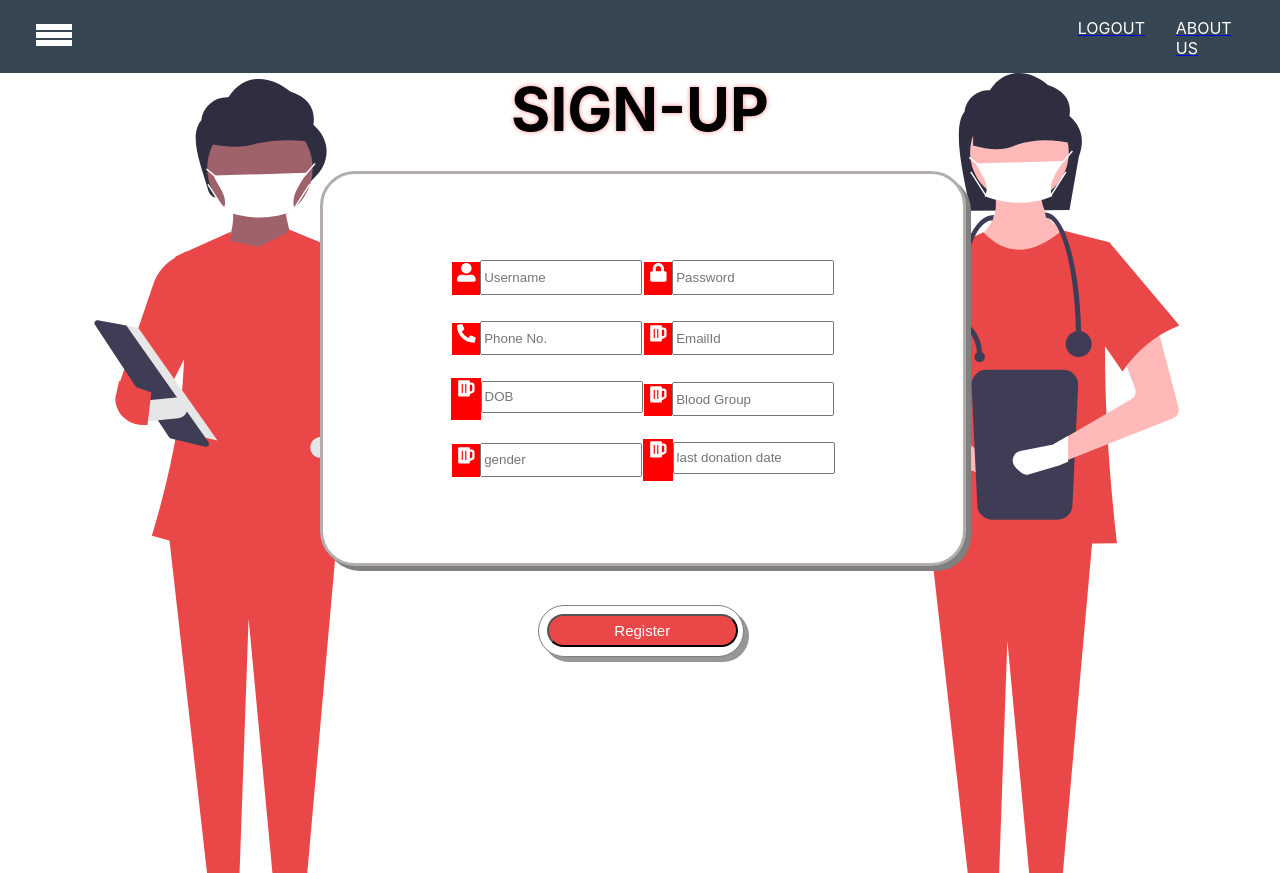
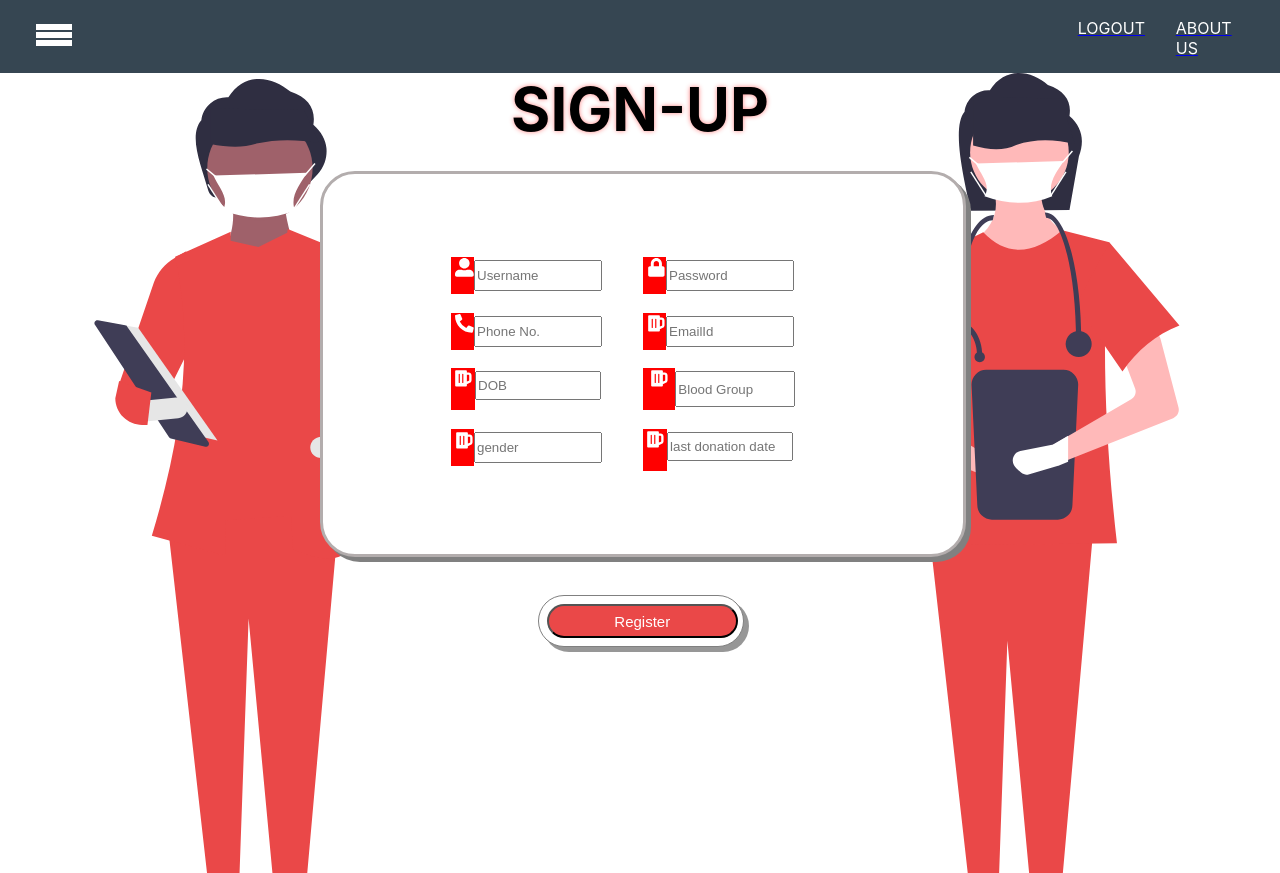
Before and after one commit to anamikaprksh/Online-Blood-Bank-system, a React (Create React App) app: page /signup in a window 1280 px wide. Built offline with nearby package versions, Linux system fonts and the light colour scheme; a web font is replaced by a local one.

Commit message:
corrected ui

```diff
--- a/src/Components/Signup/Signup.css
+++ b/src/Components/Signup/Signup.css
@@ -6,9 +6,16 @@
   width: 100%;
   height: 100%;
 }
+.big {
+  display: flex;
+  flex-direction: row;
+  margin-right:5vh;
+}
+
 .big span {
   background-color: red;
   color: white;
+  align-items: center;
 }
 
 .out {
@@ -45,11 +52,6 @@
   outline: none;
 }
 
-.date {
-  display:flex;
-  flex-direction:row;
-}
-
 .innerSpan{
   align-items: center;
   padding: 1px;
@@ -57,7 +59,8 @@
   margin-right: 0px;
   width:4vh;
 }
+
 .date{
   display:flex;
-  width: 98%;
+  width: 97%;
 }
--- a/src/Components/Signup/Signup.js
+++ b/src/Components/Signup/Signup.js
@@ -128,7 +128,7 @@ export default function Siup(props) {
             ></input>
           </h3>
           <h3 className="big">
-            <span>
+            <span className='innerSpan'>
               {" "}
               <FaBeer />{" "}
             </span>
```
